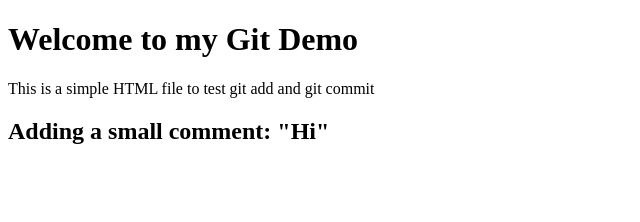
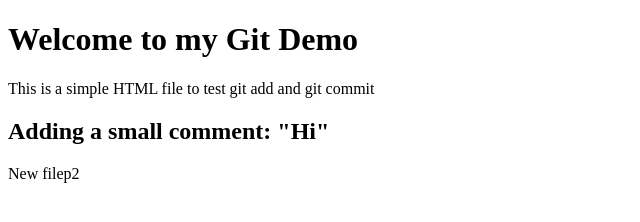
Before and after one commit to glearn140/python_programs, a plain HTML site: page Index.html in a window 1280 px wide. Shown: the full height of the page, 0-640 px from the left. Drawn offline with Linux system fonts and the light colour scheme.

Commit message:
Update Index.html

```diff
--- a/Index.html
+++ b/Index.html
@@ -8,5 +8,6 @@
     <h1>Welcome to my Git Demo</h1>
     <p>This is a simple HTML file to test git add and git commit</p>
     <h2>Adding a small comment: "Hi"</h2>
+    <p2>New file</p2>p2
 </body>
 </html>
```
